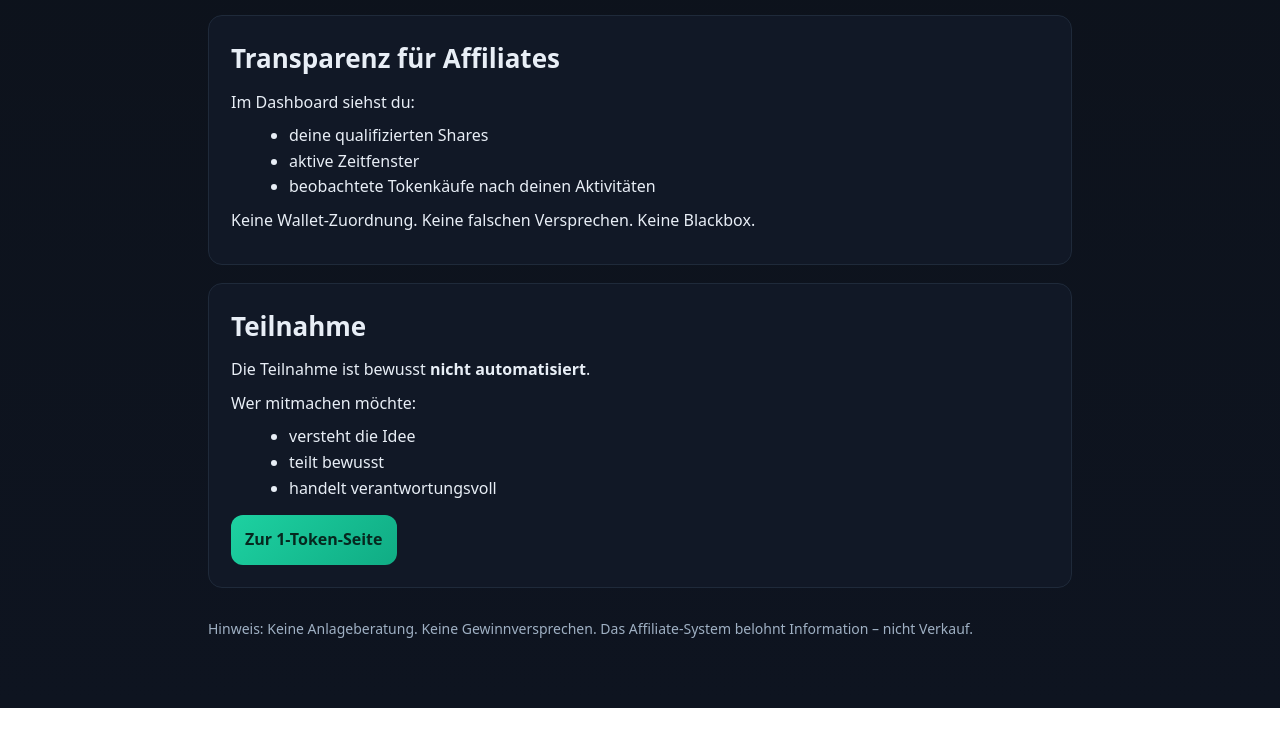
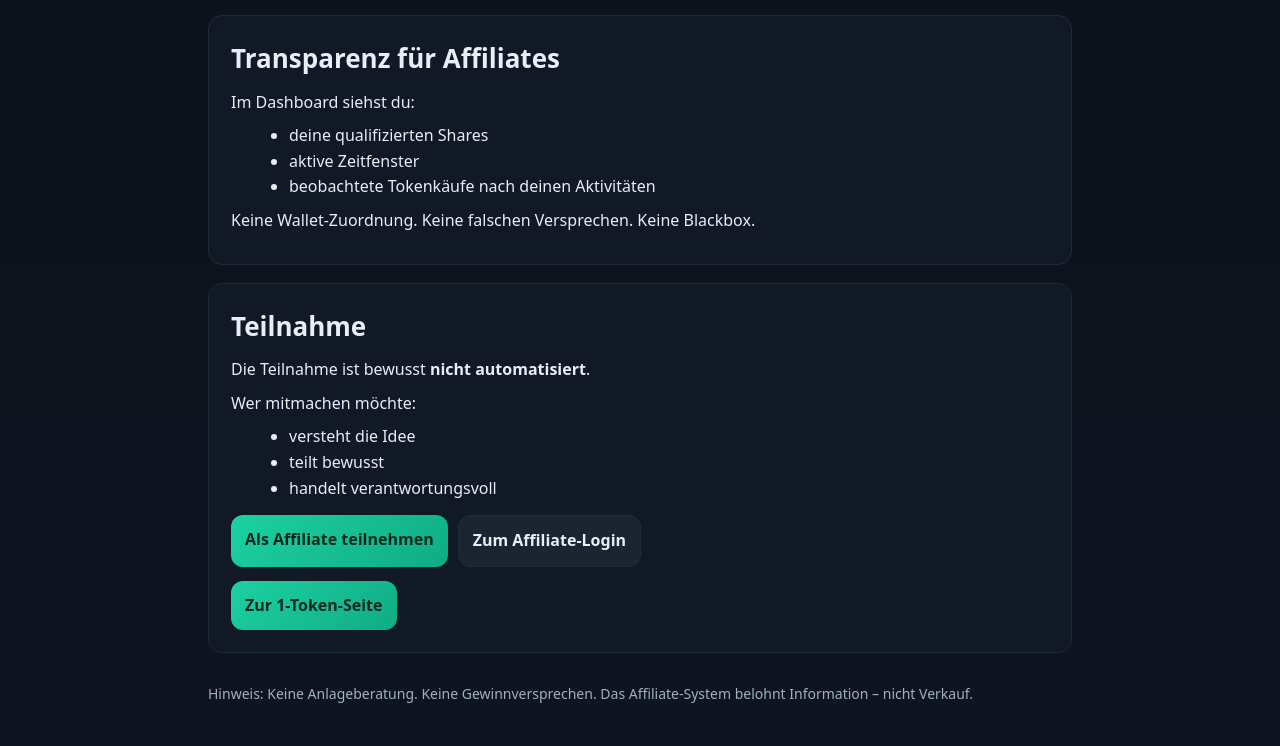
Before and after one commit to LIGONE-token/ligone-web, a plain HTML site: page affiliate.html in a window 1280 px wide. Shown: the part 1426-2172 px from the top of the page. Before the commit the page ends 2134 px from the top, so only its background shows below. Drawn offline with Linux system fonts and the light colour scheme.

Commit message:
Update affiliate.html

```diff
--- a/affiliate.html
+++ b/affiliate.html
@@ -183,6 +183,15 @@
       <li>handelt verantwortungsvoll</li>
     </ul>
 
+    <div class="btns">
+  <a class="btn primary" href="register.html">
+    Als Affiliate teilnehmen
+  </a>
+  <a class="btn" href="affiliate-login.html">
+    Zum Affiliate-Login
+  </a>
+</div>
+
 
     <div class="btns">
       <a class="btn primary" href="1-token.html">
```
